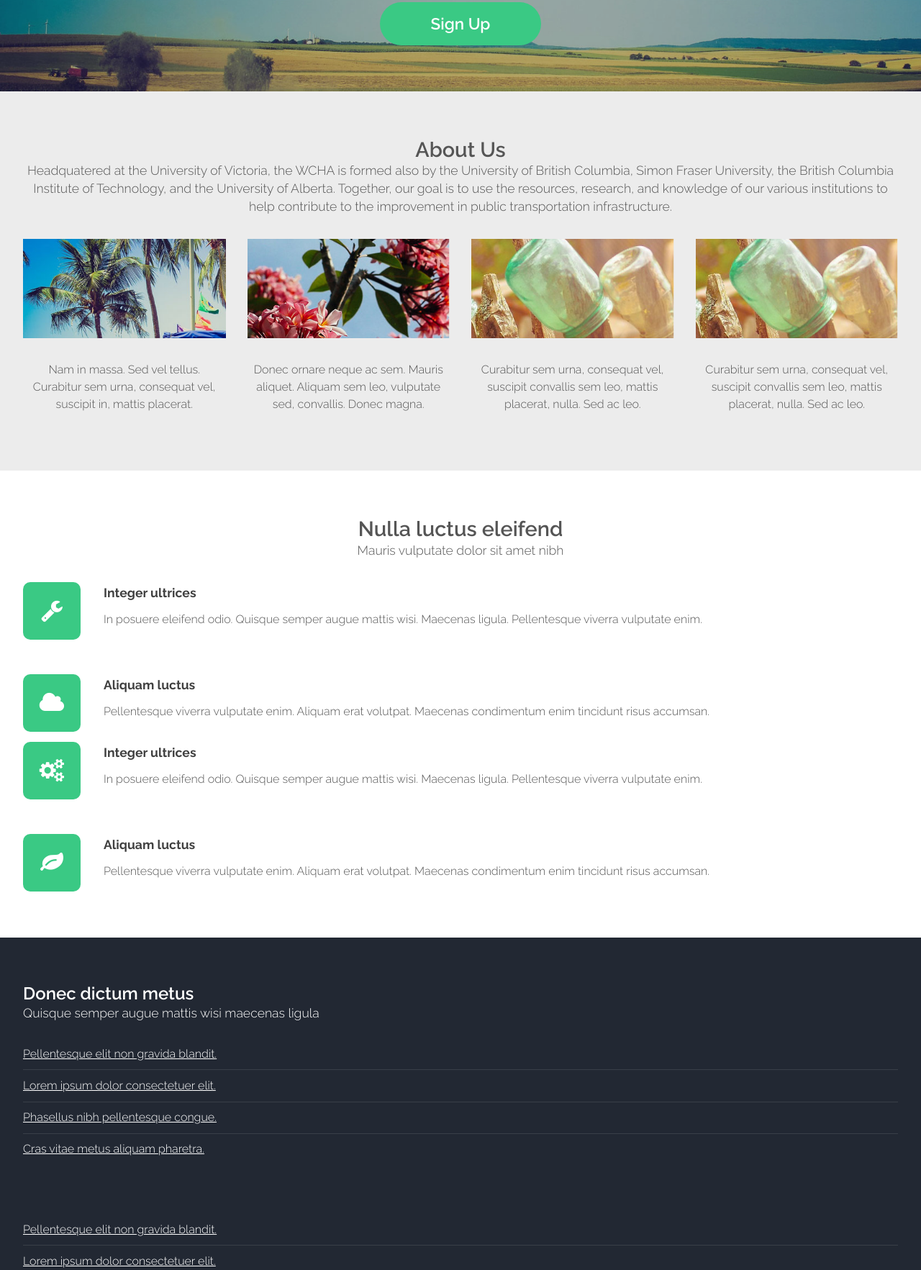
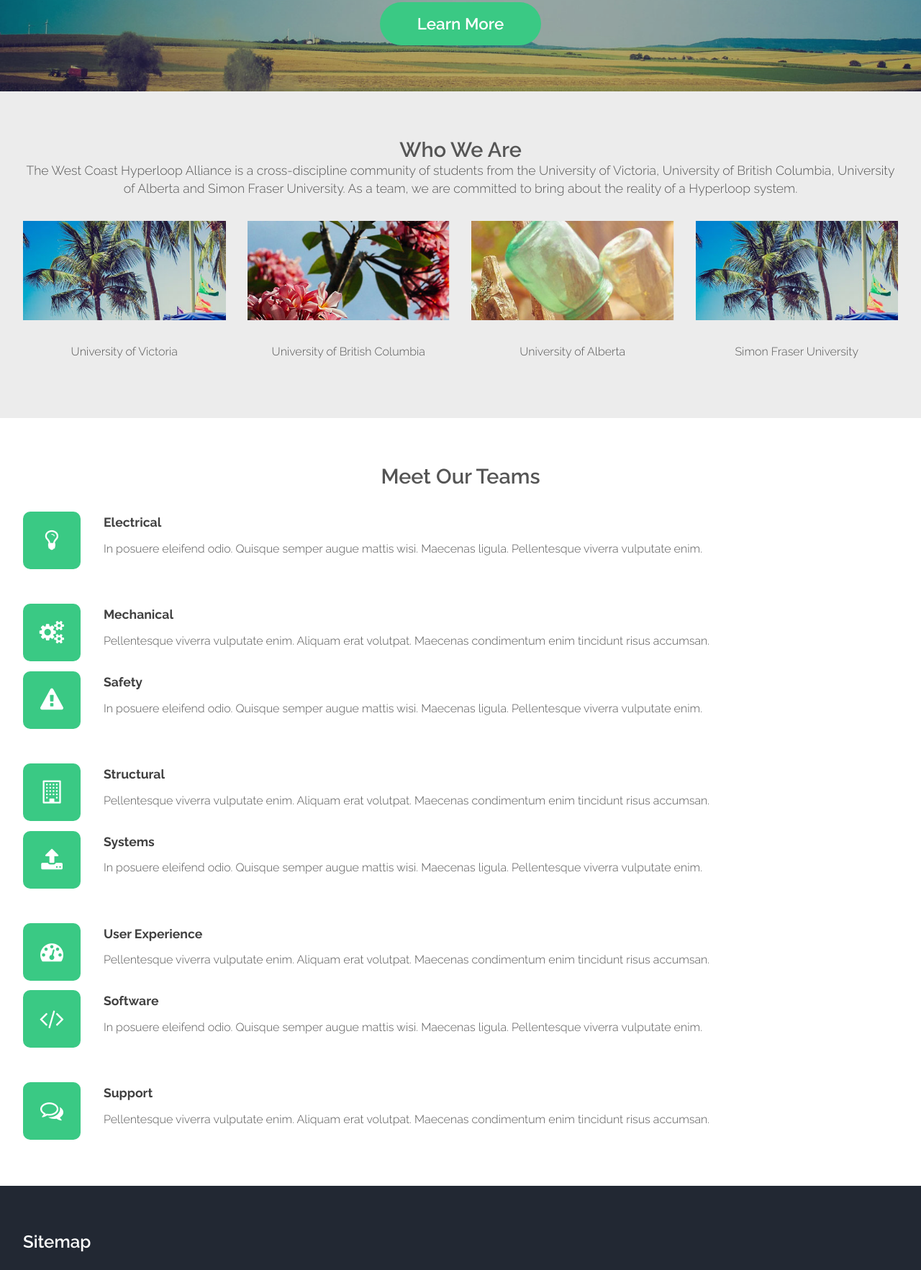
Before and after one commit to wcha/wcha.github.io, a plain HTML site: page index.html in a window 1280 px wide. Shown: the part 270-2035 px from the top of the page at 72% size. Drawn offline with Linux system fonts and the light colour scheme.

Commit message:
added basic info and structure to home page

```diff
--- a/index.html
+++ b/index.html
@@ -6,7 +6,7 @@
 -->
 <html>
 <head>
-  <title>Horizons by TEMPLATED</title>
+  <title>West Coast Hyperloop Alliance | Home</title>
   <meta http-equiv="content-type" content="text/html; charset=utf-8"/>
   <meta name="description" content=""/>
   <meta name="keywords" content=""/>
@@ -38,7 +38,7 @@
       <ul>
         <li><a href="index.html">Home</a></li>
         <li>
-          <a href="">Dropdown</a>
+          <a href="">About</a>
           <ul>
             <li><a href="#">Lorem ipsum dolor</a></li>
             <li><a href="#">Magna phasellus</a></li>
@@ -56,9 +56,9 @@
             <li><a href="#">Veroeros feugiat</a></li>
           </ul>
         </li>
-        <li><a href="left-sidebar.html">Left Sidebar</a></li>
-        <li><a href="right-sidebar.html">Right Sidebar</a></li>
-        <li><a href="no-sidebar.html">No Sidebar</a></li>
+        <li><a href="left-sidebar.html">Support</a></li>
+        <li><a href="right-sidebar.html">Contact</a></li>
+        <li><a href="no-sidebar.html">Join Us</a></li>
       </ul>
     </nav>
 
@@ -69,9 +69,9 @@
         <section>
           <header class="major">
             <h2>Welcome to the WCHA!</h2>
-            <span class="byline">We are the WCHA, or Western Canada Hyperloop Alliance, an organization that is an alliance and partnership between multiple Western Canadian institutions!</span>
+            <span class="byline">We are the WCHA, or Western Canada Hyperloop Alliance, a partnership between multiple Western Canadian institutions!</span>
           </header>
-          <a href="#" class="button alt">Sign Up</a>
+          <a href="/about" class="button alt">Learn More</a>
         </section>
       </div>
     </div>
@@ -83,34 +83,31 @@
 <div class="wrapper style2">
   <section class="container">
     <header class="major">
-      <h2>About Us</h2>
-      <span class="byline">Headquatered at the University of Victoria, the WCHA is formed also by the University of British Columbia,
-    Simon Fraser University, the British Columbia Institute of Technology, and the University of Alberta. Together,
-    our goal is to use the resources, research, and knowledge of our various institutions to help contribute to the
-    improvement in public transportation infrastructure.</span>
+      <h2>Who We Are</h2>
+      <span class="byline">The West Coast Hyperloop Alliance is a cross-discipline community of students from the University of Victoria, University of British Columbia, University of Alberta and Simon Fraser University. As a team, we are committed to bring about the reality of a Hyperloop system.</span>
     </header>
+    <!-- TODO put school logos here? -->
     <div class="row no-collapse-1">
       <section class="3u">
         <a href="#" class="image feature"><img src="images/pic02.jpg" alt=""></a>
 
-        <p>Nam in massa. Sed vel tellus. Curabitur sem urna, consequat vel, suscipit in, mattis placerat.</p>
+        <p>University of Victoria</p>
       </section>
       <section class="3u">
         <a href="#" class="image feature"><img src="images/pic03.jpg" alt=""></a>
 
-        <p>Donec ornare neque ac sem. Mauris aliquet. Aliquam sem leo, vulputate sed, convallis. Donec magna.</p>
+        <p>University of British Columbia</p>
       </section>
       <section class="3u">
         <a href="#" class="image feature"><img src="images/pic04.jpg" alt=""></a>
 
-        <p>Curabitur sem urna, consequat vel, suscipit convallis sem leo, mattis placerat, nulla. Sed ac leo.</p>
+        <p>University of Alberta</p>
       </section>
       <section class="3u">
-        <a href="#" class="image feature"><img src="images/pic04.jpg" alt=""></a>
+        <a href="#" class="image feature"><img src="images/pic02.jpg" alt=""></a>
 
-        <p>Curabitur sem urna, consequat vel, suscipit convallis sem leo, mattis placerat, nulla. Sed ac leo.</p>
+        <p>Simon Fraser University</p>
       </section>
-
     </div>
   </section>
 </div>
@@ -119,43 +116,83 @@
 <div id="main" class="wrapper style1">
   <section class="container">
     <header class="major">
-      <h2>Nulla luctus eleifend</h2>
-      <span class="byline">Mauris vulputate dolor sit amet nibh</span>
+      <!-- TODO(brian): title pending -->
+      <h2>Meet Our Teams</h2>
+      <!-- TODO(brian): do we need this subtitle? -->
+      <!-- <span class="byline">Mauris vulputate dolor sit amet nibh</span> -->
     </header>
+    <!-- TODO(brian): blurbs for each team? -->
     <div class="row">
 
       <!-- Content -->
-      <div class="6u">
+      <div class="3u">
         <section>
           <ul class="style">
             <li>
-              <span class="fa fa-wrench"></span>
+              <span class="fa fa-lightbulb-o"></span>
 
-              <h3>Integer ultrices</h3>
+              <h3>Electrical</h3>
               <span>In posuere eleifend odio. Quisque semper augue mattis wisi. Maecenas ligula. Pellentesque viverra vulputate enim.</span>
             </li>
             <li>
-              <span class="fa fa-cloud"></span>
+              <span class="fa fa-cogs"></span>
 
-              <h3>Aliquam luctus</h3>
+              <h3>Mechanical</h3>
               <span>Pellentesque viverra vulputate enim. Aliquam erat volutpat. Maecenas condimentum enim tincidunt risus accumsan.</span>
             </li>
           </ul>
         </section>
       </div>
-      <div class="6u">
+      <div class="3u">
         <section>
           <ul class="style">
             <li>
-              <span class="fa fa-cogs"></span>
+              <span class="fa fa-exclamation-triangle"></span>
 
-              <h3>Integer ultrices</h3>
+              <h3>Safety</h3>
               <span>In posuere eleifend odio. Quisque semper augue mattis wisi. Maecenas ligula. Pellentesque viverra vulputate enim.</span>
             </li>
             <li>
-              <span class="fa fa-leaf"></span>
+              <span class="fa fa-building-o"></span>
 
-              <h3>Aliquam luctus</h3>
+              <h3>Structural</h3>
+              <span>Pellentesque viverra vulputate enim. Aliquam erat volutpat. Maecenas condimentum enim tincidunt risus accumsan.</span>
+            </li>
+          </ul>
+        </section>
+      </div>
+      <div class="3u">
+        <section>
+          <ul class="style">
+            <li>
+              <span class="fa fa-upload"></span>
+
+              <h3>Systems</h3>
+              <span>In posuere eleifend odio. Quisque semper augue mattis wisi. Maecenas ligula. Pellentesque viverra vulputate enim.</span>
+            </li>
+            <li>
+              <span class="fa fa-dashboard"></span>
+
+              <h3>User Experience</h3>
+              <span>Pellentesque viverra vulputate enim. Aliquam erat volutpat. Maecenas condimentum enim tincidunt risus accumsan.</span>
+            </li>
+          </ul>
+        </section>
+      </div>
+      <div class="3u">
+        <section>
+          <ul class="style">
+            <li>
+              <span class="fa fa-code"></span>
+
+              <h3>Software</h3>
+              <span>In posuere eleifend odio. Quisque semper augue mattis wisi. Maecenas ligula. Pellentesque viverra vulputate enim.</span>
+            </li>
+            <li>
+              <span class="fa fa-comments-o"></span>
+              <!-- <span class="fa fa-support"></span> -->
+
+              <h3>Support</h3>
               <span>Pellentesque viverra vulputate enim. Aliquam erat volutpat. Maecenas condimentum enim tincidunt risus accumsan.</span>
             </li>
           </ul>
@@ -175,8 +212,9 @@
       <div class="8u">
         <section>
           <header class="major">
-            <h2>Donec dictum metus</h2>
-            <span class="byline">Quisque semper augue mattis wisi maecenas ligula</span>
+            <!-- TODO(brian): add links to pages -->
+            <h2>Sitemap</h2>
+            <!-- <span class="byline">Quisque semper augue mattis wisi maecenas ligula</span> -->
           </header>
           <div class="row">
             <section class="6u">
@@ -201,8 +239,9 @@
       <div class="4u">
         <section>
           <header class="major">
-            <h2>Donec dictum metus</h2>
-            <span class="byline">Mattis wisi maecenas ligula</span>
+            <!-- TODO(brian): contact info -->
+            <h2>Contact Us</h2>
+            <!-- <span class="byline">Mattis wisi maecenas ligula</span> -->
           </header>
           <ul class="contact">
             <li>
```
